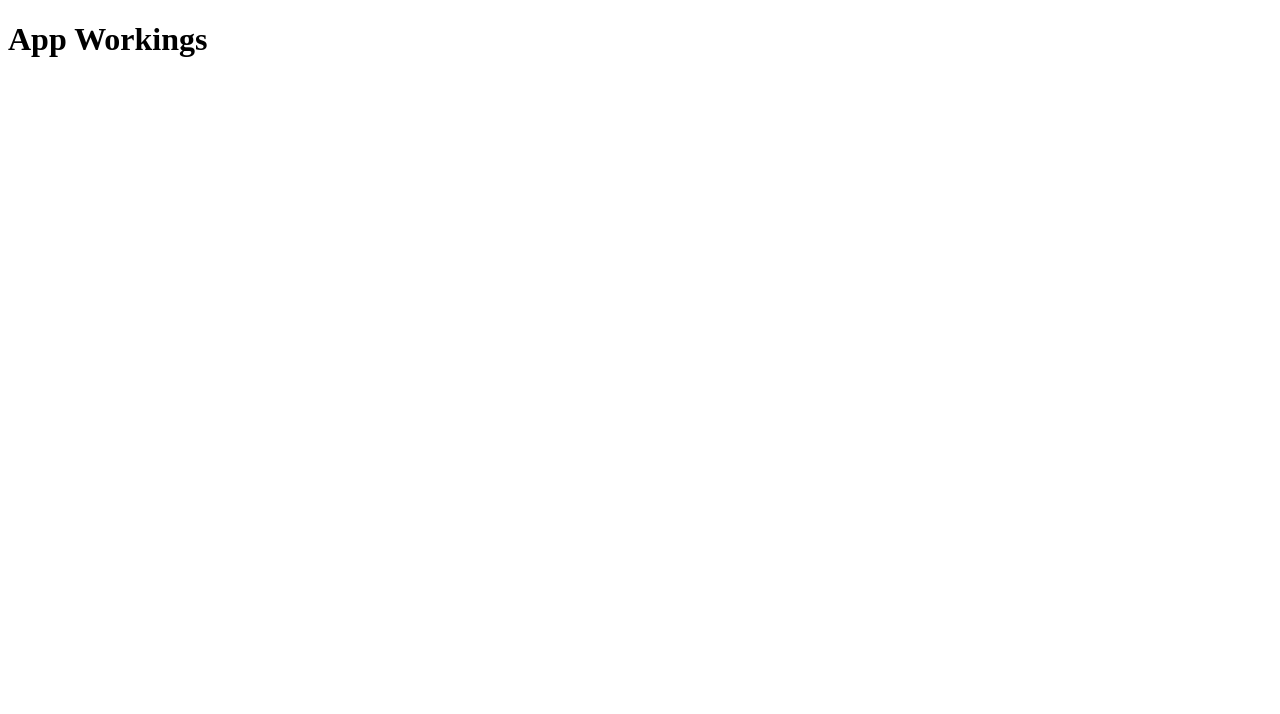
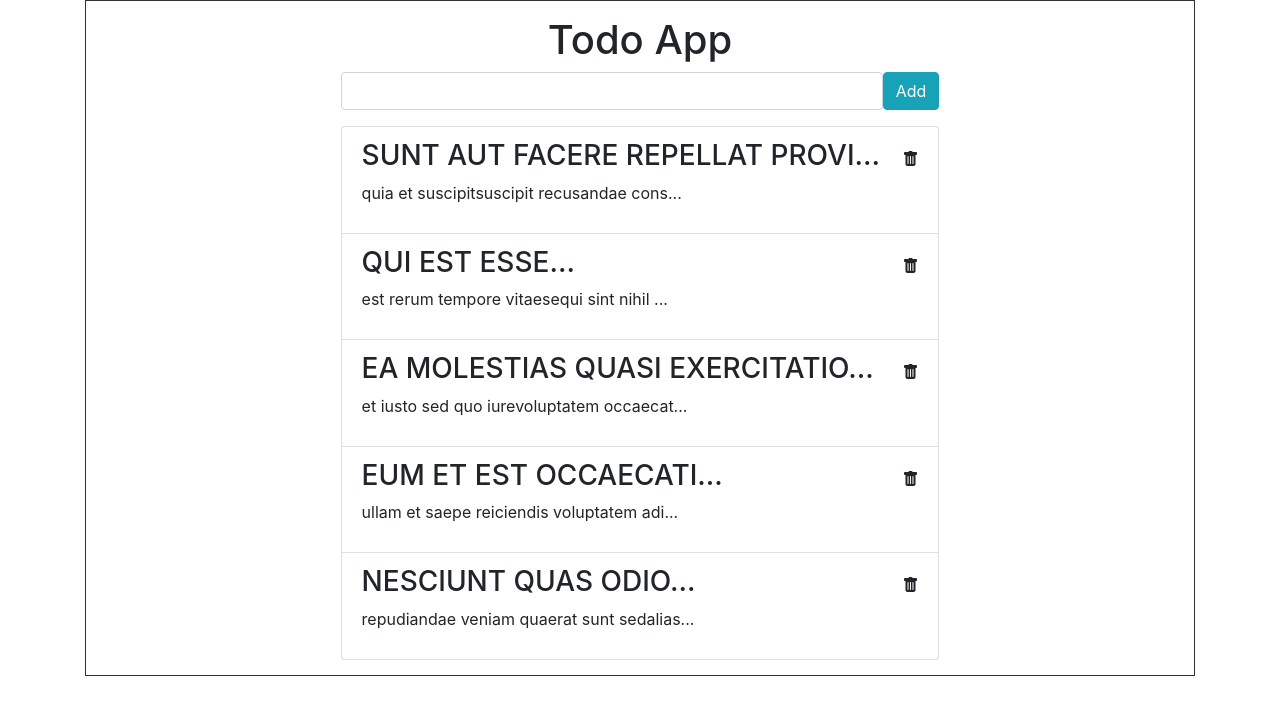
Before and after one commit to ManhDev/to-do-learn, an Angular app: page / in a window 1280 px wide. Shown: the top 714 px of the page. Built offline with nearby package versions, Linux system fonts and the light colour scheme.

Commit message:
Angular Overview

```diff
--- a/angular.json
+++ b/angular.json
@@ -120,5 +120,8 @@
       }
     }
   },
-  "defaultProject": "todo"
+  "defaultProject": "todo",
+  "cli": {
+    "analytics": false
+  }
 }
--- a/src/app/app.component.css
+++ b/src/app/app.component.css
@@ -0,0 +1,12 @@
+.todo-container{
+    border: 1px solid #333;
+    padding: 15px 30px;
+}
+
+.text-linethrough{
+    text-decoration: line-through;
+}
+.todo-delete-btn{
+    width: 24px;
+    height: 24px;
+}
--- a/src/app/app.component.html
+++ b/src/app/app.component.html
@@ -1 +1,34 @@
-<h1>App Workings</h1>
+<div class="container">
+  <div class="todo-container" (click)="todoContainerHandler()">
+    <h1 class="text-center"> {{title}} </h1>
+    <div class="row justify-content-center">
+      <div class="col-lg-7">
+        <div class="form-group d-flex">
+          <!-- <input type="text" class="form-control" value ="{{ todoContent }}"> imterpolation -->
+          <input type="text" class="form-control" [(ngModel)]="todoContent" (keyup.enter)="onChange()">
+          <!-- thay (keyup) ="onchange($event) == (keyup.enter) ="onChange()"" -->
+          <!--property: nếu sửa thì nó sẽ được cập nhật theo-->
+          <button class="btn btn-info" (click)="addTodohandler($event)">Add</button>
+          <!-- chỉ có event dùng binding event phải dùng invoke(run) -->
+        </div>
+        <ul class="list-group">
+          <li *ngFor="let item of todos" class="list-group-item" (click)="handleTodoComplete(item)" [ngClass] ="{'bg-primary':item.complete,'text-white':item.complete}">
+            <div class="d-flex justify-content-between ">
+              <div class="mr-3" >
+                <!-- <i *ngIf="item.complete" class="bi bi-check2 mr-2"></i> -->
+                <h3 [ngClass]="{'text-linethrough': item.complete}">{{item.name | uppercase | sumary:30}}</h3>
+                <p>{{item.description|sumary:40}}</p>
+              </div>
+              <i class="bi bi-trash-fill mt-2"
+                (click)="handleDelete($event, item)"></i>
+            </div>
+
+            <!-- dùng [ngClass]="{'text-linethrough': item.complete}" thay cho  [class.text-linethrough]="item.complete" để có thể có nhiều class thêm vào. 2 cách như nhau -->
+          </li>
+        </ul>
+
+      </div>
+    </div>
+
+  </div>
+</div>
--- a/src/app/app.component.ts
+++ b/src/app/app.component.ts
@@ -3,8 +3,98 @@ import { Component } from '@angular/core';
 @Component({
   selector: 'app-root',
   templateUrl: './app.component.html',
-  styleUrls: ['./app.component.css']
+  styleUrls: ['./app.component.css'],
 })
 export class AppComponent {
-  title = 'todo';
+  title: string = 'Todo App';
+  count: number = 5;
+  todoContent = '';
+  todos: any[] = [
+    {
+      id: 1,
+      complete: false,
+      name:
+        'sunt aut facere repellat provident occaecati excepturi optio reprehenderit',
+      description:
+        'quia et suscipitsuscipit recusandae consequuntur expedita et cumreprehenderit molestiae ut ut quas totamnostrum rerum est autem sunt rem eveniet architecto ',
+    },
+    {
+      id: 2,
+      complete: false,
+      name: 'qui est esse',
+      description:
+        'est rerum tempore vitaesequi sint nihil reprehenderit dolor beatae ea dolores nequefugiat blanditiis voluptate porro vel nihil molestiae ut reiciendisqui aperiam non debitis possimus qui neque nisi nulla ',
+    },
+    {
+      id: 3,
+      complete: false,
+      name: 'ea molestias quasi exercitationem repellat qui ipsa sit aut',
+      description:
+        'et iusto sed quo iurevoluptatem occaecati omnis eligendi aut advoluptatem doloribus vel accusantium quis pariaturmolestiae porro eius odio et labore et velit aut ',
+    },
+    {
+      id: 4,
+      complete: false,
+      name: 'eum et est occaecati',
+      description:
+        'ullam et saepe reiciendis voluptatem adipiscisit amet autem assumenda provident rerum culpaquis hic commodi nesciunt rem tenetur doloremque ipsam iurequis sunt voluptatem rerum illo velit ',
+    },
+    {
+      id: 5,
+      complete: false,
+      name: 'nesciunt quas odio',
+      description:
+        'repudiandae veniam quaerat sunt sedalias aut fugiat sit autem sed estvoluptatem omnis possimus esse voluptatibus quisest aut tenetur dolor neque ',
+    },
+  ];
+
+  addNewTodo() {
+    if (this.todoContent === '') return;
+    this.todos.push({
+      name: this.todoContent,
+      id: ++this.count,
+      complete: false,
+    });
+    this.todoContent = '';
+  }
+
+  addTodohandler($event): void {
+    // console.log(this.todoContent);
+    // $event.stopPropagation(); // dừng các event ngoài khi click vào event hiện tại
+    this.addNewTodo();
+  }
+
+  todoContainerHandler() {
+    // console.log("todo container");
+  }
+
+  // Cách 1:
+  // onChange($event){
+  // if($event.key == 'Enter'){
+  // this.addNewTodo()
+  // }
+  // }
+
+  // cách 2
+  onChange() {
+    this.addNewTodo();
+  }
+
+  handleTodoComplete(todo) {
+    // lấy todo của template html vào trong hàm, gọi chính cái li được click
+    this.todos = this.todos.map((item) => {
+      if (item.id == todo.id) {
+        // false thành true và ngược lại khi click
+        item.complete = !item.complete;
+      }
+      return item;
+    });
+  }
+
+  handleDelete($event, todo) {
+    $event.stopPropagation();
+    this.todos = this.todos.filter((item) => {
+      return item.id != todo.id;
+    });
+  }
 }
--- /dev/null
+++ b/src/app/sumary.pipe.ts
@@ -0,0 +1,15 @@
+import { Pipe, PipeTransform } from '@angular/core';
+
+@Pipe({
+  name: 'sumary',
+})
+export class SumaryPipe implements PipeTransform {
+  transform(value: string, limit: number, ...args: unknown[]): unknown {
+    // value là giá trị đầu vào tại vị trí đặt pipes
+    // args là tham số của pipes kiểu rest
+    console.log(limit);
+    limit = limit || 50;
+
+    return value.substr(0, limit) + '...';
+  }
+}
--- a/src/index.html
+++ b/src/index.html
@@ -1,13 +1,19 @@
 <!doctype html>
 <html lang="en">
+
 <head>
   <meta charset="utf-8">
   <title>Todo</title>
   <base href="/">
   <meta name="viewport" content="width=device-width, initial-scale=1">
   <link rel="icon" type="image/x-icon" href="favicon.ico">
+  <link rel="stylesheet" href="https://cdn.jsdelivr.net/npm/bootstrap@4.6.0/dist/css/bootstrap.min.css"
+    integrity="sha384-B0vP5xmATw1+K9KRQjQERJvTumQW0nPEzvF6L/Z6nronJ3oUOFUFpCjEUQouq2+l" crossorigin="anonymous">
+  <link rel="stylesheet" href="https://cdn.jsdelivr.net/npm/bootstrap-icons@1.3.0/font/bootstrap-icons.css">
 </head>
+
 <body>
   <app-root></app-root>
 </body>
+
 </html>
```
Also changed, not shown: src/app/app.module.ts (+8 -8 lines), 2 other files (tests, documents, lock files or other folders).
